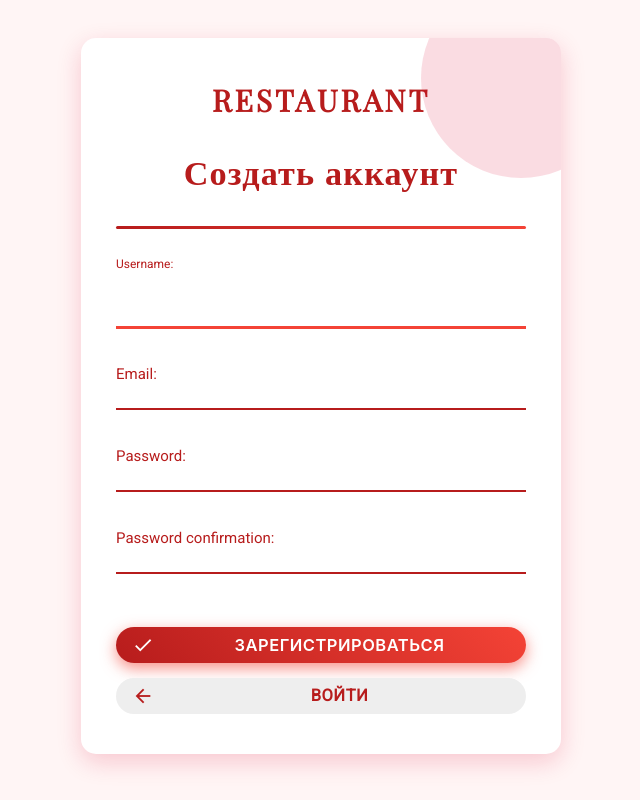
After one commit to kamuhapu1/collab, a Django app: page /main/register/ in a window 1280 px wide. The commit adds this page. Shown: the whole page, without its empty margins (319-959 px from the left). Run offline with Django 5.2, Linux system fonts and the light colour scheme.

```diff
--- a/mysite/settings.py
+++ b/mysite/settings.py
@@ -113,3 +113,5 @@ MEDIA_URL = '/media/'
 # https://docs.djangoproject.com/en/5.2/ref/settings/#default-auto-field
 
 DEFAULT_AUTO_FIELD = 'django.db.models.BigAutoField'
+
+LOGIN_URL = 'login'
--- a/newapp/forms.py
+++ b/newapp/forms.py
@@ -1,7 +1,16 @@
 from django import forms
 from .models import TableBooking
+from django.contrib.auth.models import User
+from django.contrib.auth.forms import UserCreationForm
 
 class TableBookingForm(forms.ModelForm):
     class Meta:
         model = TableBooking
         fields = ['name', 'phone', 'day', 'hour', 'persons']
+
+class RegisterForm(UserCreationForm):
+    email = forms.EmailField(required=True)
+
+    class Meta:
+        model = User
+        fields = ['username', 'email', 'password1', 'password2']
--- /dev/null
+++ b/newapp/templates/register.html
@@ -0,0 +1,196 @@
+<!DOCTYPE html>
+<html lang="ru">
+<head>
+    <meta charset="UTF-8" />
+    <title>Регистрация</title>
+    <link href="https://fonts.googleapis.com/icon?family=Material+Icons" rel="stylesheet" />
+    <link href="https://cdnjs.cloudflare.com/ajax/libs/materialize/1.0.0/css/materialize.min.css" rel="stylesheet" />
+    <style>
+        @import url('https://fonts.googleapis.com/css2?family=Playfair+Display&family=Roboto&display=swap');
+
+        body {
+            background: #fff5f5; /* очень светло-красный фон */
+            font-family: 'Roboto', sans-serif;
+            display: flex;
+            justify-content: center;
+            align-items: center;
+            min-height: 100vh;
+            margin: 0;
+        }
+
+        .card {
+            border-radius: 15px;
+            max-width: 480px;
+            width: 100%;
+            padding: 40px 35px;
+            box-shadow: 0 8px 25px rgba(220, 20, 60, 0.2);
+            background: white;
+            position: relative;
+            overflow: hidden;
+        }
+
+        .card::before {
+            content: "";
+            position: absolute;
+            top: -60px;
+            right: -60px;
+            width: 200px;
+            height: 200px;
+            background: #dc143c;
+            border-radius: 50%;
+            opacity: 0.15;
+            z-index: 0;
+        }
+
+        h4 {
+            font-family: 'Playfair Display', serif;
+            color: #b71c1c; /* темно-красный */
+            font-weight: 700;
+            margin-bottom: 35px;
+            text-align: center;
+            z-index: 1;
+            position: relative;
+            letter-spacing: 1.2px;
+        }
+
+        form {
+            position: relative;
+            z-index: 1;
+        }
+
+        .input-field label {
+            color: #b71c1c;
+            font-weight: 500;
+            font-size: 1rem;
+        }
+
+        .input-field input[type=text],
+        .input-field input[type=email],
+        .input-field input[type=password] {
+            border-bottom: 2px solid #b71c1c;
+            box-shadow: none !important;
+            font-size: 1.1rem;
+            padding: 6px 0;
+            color: #3e3e3e;
+        }
+
+        .input-field input[type=text]:focus,
+        .input-field input[type=email]:focus,
+        .input-field input[type=password]:focus {
+            border-bottom: 2px solid #f44336 !important; /* ярко-красный */
+            box-shadow: 0 1px 0 0 #f44336 !important;
+        }
+
+        .input-field .helper-text {
+            color: #b71c1c !important;
+        }
+
+        .btn {
+            width: 100%;
+            margin-top: 30px;
+            background: linear-gradient(45deg, #b71c1c, #f44336);
+            box-shadow: 0 5px 15px rgba(244, 67, 54, 0.6);
+            border-radius: 30px;
+            font-weight: 600;
+            font-size: 1.1rem;
+            transition: background 0.3s ease;
+        }
+
+        .btn:hover {
+            background: linear-gradient(45deg, #f44336, #b71c1c);
+            box-shadow: 0 8px 20px rgba(244, 67, 54, 0.8);
+        }
+
+        .btn i.material-icons.left {
+            font-size: 22px;
+        }
+
+        .btn.cancel {
+            background: #eee;
+            color: #b71c1c;
+            box-shadow: none;
+            margin-top: 15px;
+            border-radius: 30px;
+            font-weight: 600;
+        }
+
+        .btn.cancel:hover {
+            background: #f44336;
+            color: white;
+            box-shadow: 0 5px 15px rgba(244, 67, 54, 0.6);
+        }
+
+        .divider {
+            height: 3px;
+            background: linear-gradient(to right, #b71c1c, #f44336);
+            border-radius: 3px;
+            margin: 25px 0 40px;
+        }
+
+        /* Добавим подвал с логотипом ресторана */
+        .logo {
+            font-family: 'Playfair Display', serif;
+            font-size: 2rem;
+            color: #b71c1c;
+            text-align: center;
+            margin-bottom: 30px;
+            letter-spacing: 3px;
+            font-weight: 700;
+            user-select: none;
+        }
+
+        /* Подсветка ошибок */
+        .input-field input.invalid {
+            border-bottom: 2px solid #f44336 !important;
+            box-shadow: 0 1px 0 0 #f44336 !important;
+        }
+    </style>
+</head>
+<body>
+
+<div class="card z-depth-4">
+    <div class="logo">RESTAURANT</div>
+    <form method="post" class="form-register" novalidate>
+        {% csrf_token %}
+        <h4>Создать аккаунт</h4>
+        <div class="divider"></div>
+
+        {{ form.non_field_errors }}
+
+        <div class="input-field">
+            {{ form.username.label_tag }}
+            {{ form.username }}
+            {{ form.username.errors }}
+        </div>
+
+        <div class="input-field">
+            {{ form.email.label_tag }}
+            {{ form.email }}
+            {{ form.email.errors }}
+        </div>
+
+        <div class="input-field">
+            {{ form.password1.label_tag }}
+            {{ form.password1 }}
+            {{ form.password1.errors }}
+        </div>
+
+        <div class="input-field">
+            {{ form.password2.label_tag }}
+            {{ form.password2 }}
+            {{ form.password2.errors }}
+        </div>
+
+        <button type="submit" class="waves-effect waves-light btn">
+            <i class="material-icons left">done</i>Зарегистрироваться
+        </button>
+
+        <a href="{% url 'login' %}" class="waves-effect waves-light btn cancel">
+            <i class="material-icons left">arrow_back</i>Войти
+        </a>
+    </form>
+</div>
+
+<script src="https://cdnjs.cloudflare.com/ajax/libs/materialize/1.0.0/js/materialize.min.js"></script>
+</body>
+</html>
--- a/newapp/urls.py
+++ b/newapp/urls.py
@@ -2,10 +2,16 @@ from django.urls import path
 from . import views
 from django.conf import settings
 from django.conf.urls.static import static
+
 
 urlpatterns = [
     path('', views.main_page, name='main_page'),
     path('blog/', views.blog, name='blog'),
     path('contact/', views.contact, name='contact'),
     path('menu/', views.menu, name='menu'),
+    path('register/', views.register, name='register'),
+    path('user_login/', views.user_login, name='login'),
+    path('logout/', views.logout, name='logout'),
+    path('profile/', views.profile, name='profile'),
+
 ] + static(settings.MEDIA_URL, document_root=settings.MEDIA_ROOT)
--- a/newapp/views.py
+++ b/newapp/views.py
@@ -1,12 +1,19 @@
 from django.shortcuts import render, redirect
-from .forms import TableBookingForm
+from .forms import TableBookingForm, RegisterForm
 from django.contrib import messages
+from django.contrib.auth import login, logout as auth_logout
+from django.contrib.auth.decorators import login_required
+from django.contrib.auth.forms import AuthenticationForm
+
+
 
 def main_page(request):
     if request.method == 'POST':
         form = TableBookingForm(request.POST)
         if form.is_valid():
-            form.save()
+            booking = form.save(commit=False)
+            booking.user = request.user
+            booking.save()
             messages.success(request, "Столик успешно забронирован!")
             return redirect('main_page')
     else:
@@ -22,3 +29,36 @@ def contact(request):
 
 def menu(request):
     return render(request, 'menu.html')
+
+def register(request):
+    if request.method == 'POST':
+        form = RegisterForm(request.POST)
+        if form.is_valid():
+            user = form.save()
+            login(request, user)
+            messages.success(request, 'Регистрация прошла успешно! Вы вошли в аккаунт.')
+            return redirect('main_page')
+    else:
+        form = RegisterForm()
+    return render(request, 'register.html', {'form': form})
+
+def user_login(request):
+    if request.method == 'POST':
+        form = AuthenticationForm(data=request.POST)
+        if form.is_valid():
+            user = form.get_user()
+            login(request, user)
+            return redirect('profile')
+    else:
+        form = AuthenticationForm()
+    return render(request, template_name='user_login.html', context={'form':form})
+
+@login_required
+def profile(request):
+    return render(request, 'profile.html')
+
+@login_required
+def logout(request):
+    auth_logout(request)
+    messages.success(request, 'Вы вышли из аккаунта.')
+    return redirect('main_page')
```
Also changed, not shown: newapp/templates/index.html (+41 -1 lines), newapp/templates/logout.html (added, +10 -0 lines), newapp/templates/profile.html (added, +23 -0 lines), newapp/templates/user_login.html (added, +154 -0 lines), db.sqlite3.
